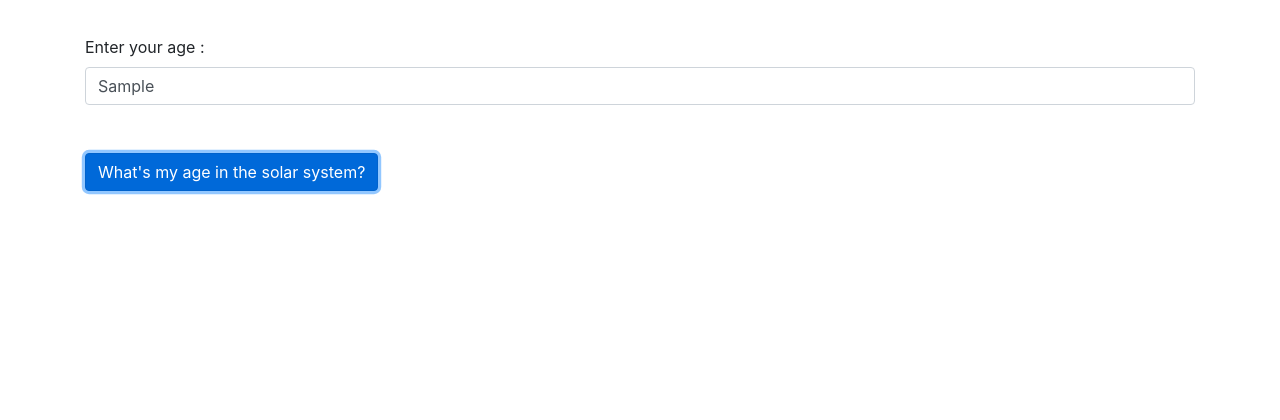
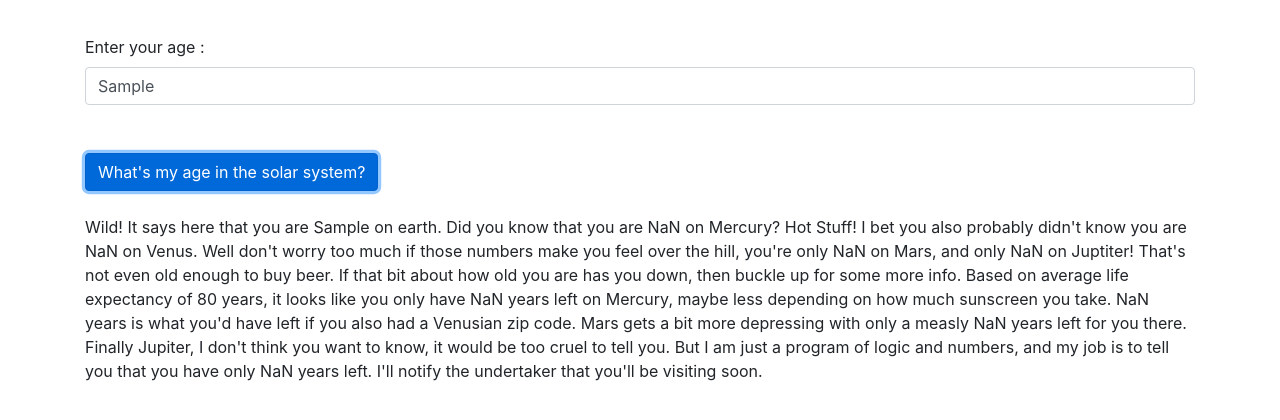
Before and after one commit to Thisisjameswyn/GalacticAge, a website built with webpack: page src/index.html in a window 1280 px wide. Both pictures are taken after typing "Sample" into the empty fields and a click on the button "What's my age in the solar system?". Shown: the part 70-490 px from the top of the page. Built offline with nearby package versions, Linux system fonts and the light colour scheme.

Commit message:
add final HTML and UI side jS

```diff
--- a/src/ageCalc.js
+++ b/src/ageCalc.js
@@ -1,5 +1,6 @@
 export default class GalAge {
   constructor(userAge) {
+    this.savedAge = userAge;
     this.age = userAge;
     this.averageAge = 80;
     this.ageArray = [this.age, this.averageAge];
@@ -9,6 +10,8 @@ export default class GalAge {
     this.age /= .24;
     this.averageAge /= .24;
     this.ageArray = [Math.trunc(this.age), Math.trunc(this.averageAge)];
+    this.age = this.savedAge;
+    this.averageAge = 80;
     return this.ageArray;
   }
 
@@ -16,6 +19,8 @@ export default class GalAge {
     this.age /= .62;
     this.averageAge /= .62;
     this.ageArray = [Math.trunc(this.age), Math.trunc(this.averageAge)];
+    this.age = this.savedAge;
+    this.averageAge = 80;
     return this.ageArray;
   }
 
@@ -23,6 +28,8 @@ export default class GalAge {
     this.age /= 1.88;
     this.averageAge /= 1.88;
     this.ageArray = [Math.trunc(this.age), Math.trunc(this.averageAge)];
+    this.age = this.savedAge;
+    this.averageAge = 80;
     return this.ageArray;
   }
 
@@ -30,6 +37,8 @@ export default class GalAge {
     this.age /= 11.86;
     this.averageAge /= 11.86;
     this.ageArray = [Math.trunc(this.age), Math.trunc(this.averageAge)];
+    this.age = this.savedAge;
+    this.averageAge = 80;
     return this.ageArray;
   }
 }
--- a/src/main.js
+++ b/src/main.js
@@ -16,6 +16,14 @@ $(document).ready(function() {
     let marAge = newAge.getMars();
     let jAge = newAge.getJupiter();
 
+    $("#ageOutput").text(`Wild!  It says here that you are ${inputAge} on earth.  Did you know that you are ${mAge[0]} on Mercury?  Hot Stuff!
+    I bet you also probably didn't know you are ${vAge[0]} on Venus.  Well don't worry too much if those numbers make you feel over the hill,
+    you're only ${marAge[0]} on Mars, and only ${jAge[0]} on Juptiter!  That's not even old enough to buy beer.
 
+    If that bit about how old you are has you down, then buckle up for some more info.  Based on average life expectancy of 80 years, it looks
+    like you only have ${mAge[1] -mAge[0]} years left on Mercury, maybe less depending on how much sunscreen you take.  ${vAge[1] -vAge[0]} years
+    is what you'd have left if you also had a Venusian zip code.  Mars gets a bit more depressing with only a measly ${marAge[1] -marAge[0]} years
+    left for you there.  Finally Jupiter, I don't think you want to know, it would be too cruel to tell you.  But I am just a program of logic and
+    numbers, and my job is to tell you that you have only ${jAge[1] -jAge[0]} years left.  I'll notify the undertaker that you'll be visiting soon.`);
   });
 });
```
Also changed, not shown: src/index.html (+1 -0 lines).
